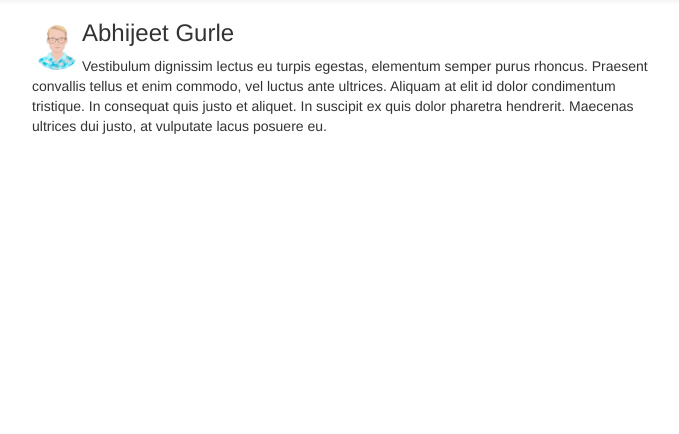
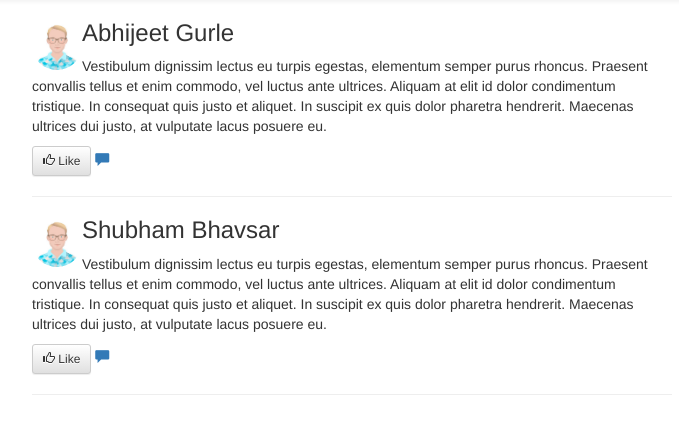
Before and after one commit to abhijeetgurle/twitter-clone, a Django app: template twitter_clone/templates/twitter_clone/feed.html in a window 1280 px wide. Shown: the part 52-486 px from the top of the page, without its empty margins (288-967 px from the left). Run offline with Django 3.2, Linux system fonts and the light colour scheme; the template is opened without the code that fills it, so the values that code supplies are empty; some libraries are stand-ins or nearby versions.

Commit message:
Completed home page

```diff
--- a/twitter_clone/templates/twitter_clone/feed.html
+++ b/twitter_clone/templates/twitter_clone/feed.html
@@ -9,6 +9,7 @@
     		<div class="navbar-header">
       			<a class="navbar-brand" href="#">TwitterClone</a>
     		</div>
+
     		<ul class="nav navbar-nav">
       			<li class="active"><a href="#">Home</a></li>
 	      		<li><a href="#">Following</a></li>
@@ -19,11 +20,32 @@
 	</nav>
 
 	<div class="feed">
+
 		<div class="tweet">
 			<img src="{% static 'images/download.jpeg' %}" class="img-circle" alt="User image">
 			<h3>Abhijeet Gurle</h3>
 			<p>Vestibulum dignissim lectus eu turpis egestas, elementum semper purus rhoncus. Praesent convallis tellus et enim commodo, vel luctus ante ultrices. Aliquam at elit id dolor condimentum tristique. In consequat quis justo et aliquet. In suscipit ex quis dolor pharetra hendrerit. Maecenas ultrices dui justo, at vulputate lacus posuere eu.</p>
+			<button type="button" class="btn btn-default btn-sm">
+          		<span class="glyphicon glyphicon-thumbs-up"></span> Like
+        	</button>
+        	<a href="#">
+          		<span class="glyphicon glyphicon-comment"></span>
+        	</a>
+        	<hr>
 		</div>
+		<div class="tweet">
+			<img src="{% static 'images/download.jpeg' %}" class="img-circle" alt="User image">
+			<h3>Shubham Bhavsar</h3>
+			<p>Vestibulum dignissim lectus eu turpis egestas, elementum semper purus rhoncus. Praesent convallis tellus et enim commodo, vel luctus ante ultrices. Aliquam at elit id dolor condimentum tristique. In consequat quis justo et aliquet. In suscipit ex quis dolor pharetra hendrerit. Maecenas ultrices dui justo, at vulputate lacus posuere eu.</p>
+			<button type="button" class="btn btn-default btn-sm">
+          		<span class="glyphicon glyphicon-thumbs-up"></span> Like
+        	</button>
+        	<a href="#">
+          		<span class="glyphicon glyphicon-comment"></span>
+        	</a>
+        	<hr>
+		</div>
+
 	</div>
 </body>
 
```
Lines whose indentation alone changed are shown as unchanged.
